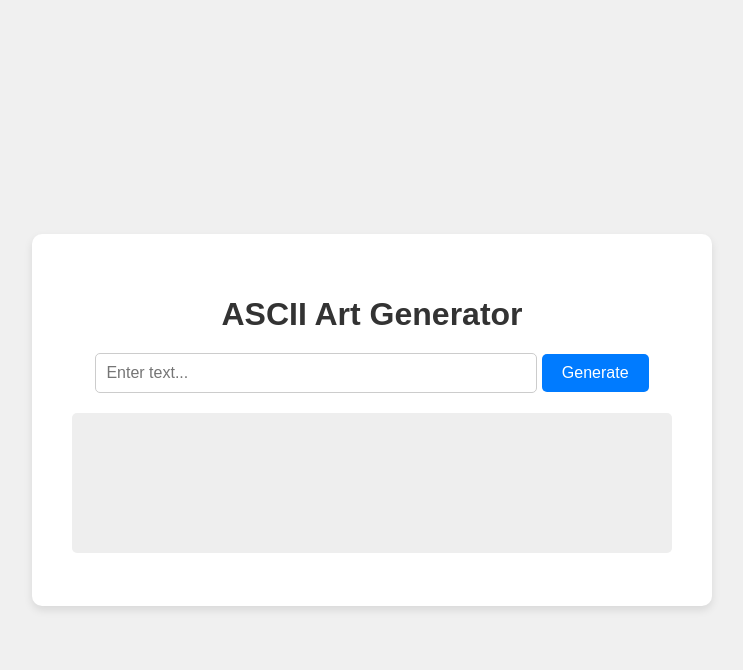
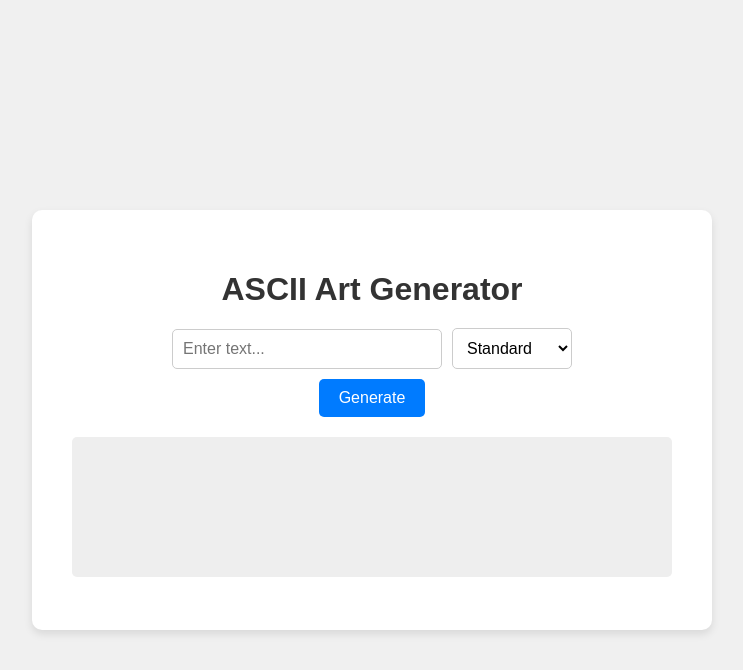
Before and after one commit to tf13/ascii_art_generator, a Flask app: page / in a window 1280 px wide. Shown: the top 670 px of the page, without its empty margins (268-1011 px from the left). Run offline with Flask 3, Linux system fonts and the light colour scheme.

Commit message:
Added drop-down selector of different fonts/styles.

```diff
--- a/app.py
+++ b/app.py
@@ -7,11 +7,26 @@ app = Flask(__name__)
 @app.route('/', methods=['GET', 'POST'])
 def index():
     ascii_art = ''
+    # Define available fonts (using valid pyfiglet font names)
+    fonts = [
+        ('standard', 'Standard'),
+        ('slant', 'Slant'),
+        ('block', 'Block'),
+        ('digital', 'Digital'),
+        ('banner', 'Banner')
+    ]
+
     if request.method == 'POST':
         text = request.form.get('text')
+        font = request.form.get('font', 'standard')  # Default to standard if not specified
         if text:
-            ascii_art = pyfiglet.figlet_format(text)
-    return render_template('index.html', ascii_art=ascii_art)
+            try:
+                ascii_art = pyfiglet.figlet_format(text, font=font)
+            except Exception as e:
+                # Fallback to standard font if the selected font fails
+                ascii_art = pyfiglet.figlet_format(text, font='standard')
+                print(f"Font '{font}' not found, using standard font instead. Error: {e}")
+    return render_template('index.html', ascii_art=ascii_art, fonts=fonts)
 
 if __name__ == '__main__':
     app.run(debug=True)
--- a/static/style.css
+++ b/static/style.css
@@ -27,14 +27,36 @@ h1 {
 
 form {
     margin-bottom: 20px;
+    display: flex;
+    flex-direction: column;
+    gap: 10px;
+    align-items: center;
+}
+
+.form-row {
+    display: flex;
+    gap: 10px;
+    align-items: center;
+    width: 100%;
+    max-width: 400px;
 }
 
 input[type="text"] {
-    width: 70%;
+    flex: 1;
     padding: 10px;
     border: 1px solid #ccc;
     border-radius: 5px;
     font-size: 16px;
+}
+
+select {
+    padding: 10px;
+    border: 1px solid #ccc;
+    border-radius: 5px;
+    font-size: 16px;
+    background-color: white;
+    cursor: pointer;
+    min-width: 120px;
 }
 
 button {
--- a/templates/index.html
+++ b/templates/index.html
@@ -11,7 +11,14 @@
     <div class="container">
         <h1>ASCII Art Generator</h1>
         <form method="POST">
-            <input type="text" name="text" placeholder="Enter text...">
+            <div class="form-row">
+                <input type="text" name="text" placeholder="Enter text..." required>
+                <select name="font">
+                    {% for font_value, font_name in fonts %}
+                    <option value="{{ font_value }}">{{ font_name }}</option>
+                    {% endfor %}
+                </select>
+            </div>
             <button type="submit">Generate</button>
         </form>
         <pre class="ascii-art">{{ ascii_art }}</pre>
```
